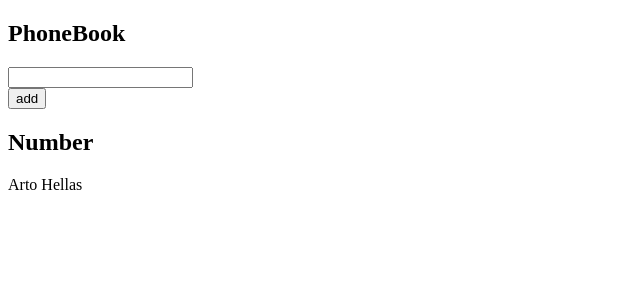
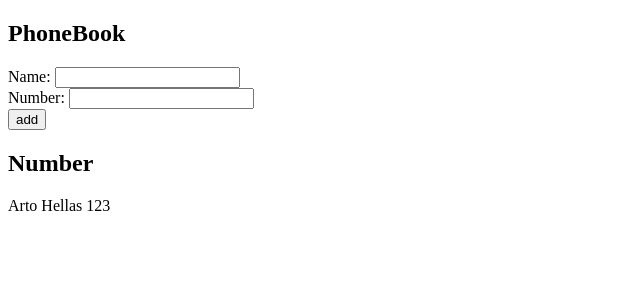
Before and after one commit to dilippoudel/mooc-part2, a React (Create React App) app: page / in a window 1280 px wide. Shown: the top 300 px of the page, without its empty margins (0-640 px from the left). Built offline with nearby package versions, Linux system fonts and the light colour scheme.

Commit message:
Add contact number of person

```diff
--- a/src/App.js
+++ b/src/App.js
@@ -1,36 +1,70 @@
 import { useState } from 'react'
 const Header = ({ text }) => <h2>{text}</h2>
 const App = () => {
-  const [persons, setPersons] = useState([{ name: 'Arto Hellas' }])
-  const [newName, setNewName] = useState('')
+  const [persons, setPersons] = useState([
+    { name: 'Arto Hellas', number: '123' },
+  ])
+  const [newContact, setNewContact] = useState({ name: '', number: '' })
 
   const addPerson = (e) => {
     e.preventDefault()
-    const isAlreadyExist = persons.find((person) => person.name === newName)
+    const isAlreadyExist = persons.find(
+      (person) => person.name === newContact.name,
+    )
     if (isAlreadyExist) {
-      alert(`${newName} is already added to phonebook`)
+      alert(`${newContact.name} is already added to phonebook`)
       return
     }
-    setPersons((prevState) => [...prevState, { name: newName }])
-    setNewName('')
+    setPersons((prevState) => [
+      ...prevState,
+      { name: newContact.name, number: newContact.number },
+    ])
+    setNewContact({ name: '', number: '' })
   }
-  const changeNameHandler = (e) => setNewName(e.target.value)
-
+  const changeNameHandler = (e) => {
+    let createNew = {
+      ...newContact,
+      name: e.target.value,
+    }
+    setNewContact(createNew)
+  }
+  const changeNumberHandler = (e) => {
+    let createNew = {
+      ...newContact,
+      number: e.target.value,
+    }
+    setNewContact(createNew)
+  }
   return (
     <div>
       <Header text="PhoneBook" />
       <form onSubmit={addPerson}>
         <div>
-          <input type="text" value={newName} onChange={changeNameHandler} />
-          <div>
-            <button type="submit">add</button>
-          </div>
+          Name:{' '}
+          <input
+            type="text"
+            value={newContact.name}
+            onChange={changeNameHandler}
+          />
+        </div>
+        <div>
+          Number:{' '}
+          <input
+            type="text"
+            value={newContact.number}
+            onChange={changeNumberHandler}
+          />
+        </div>
+        <div>
+          <button type="submit">add</button>
         </div>
       </form>
       <Header text="Number" />
       <div>
         {persons.map((person) => (
-          <p key={person.name}>{person.name}</p>
+          <p key={person.name}>
+            {person.name} {person.number}
+          </p>
         ))}
       </div>
     </div>
```
